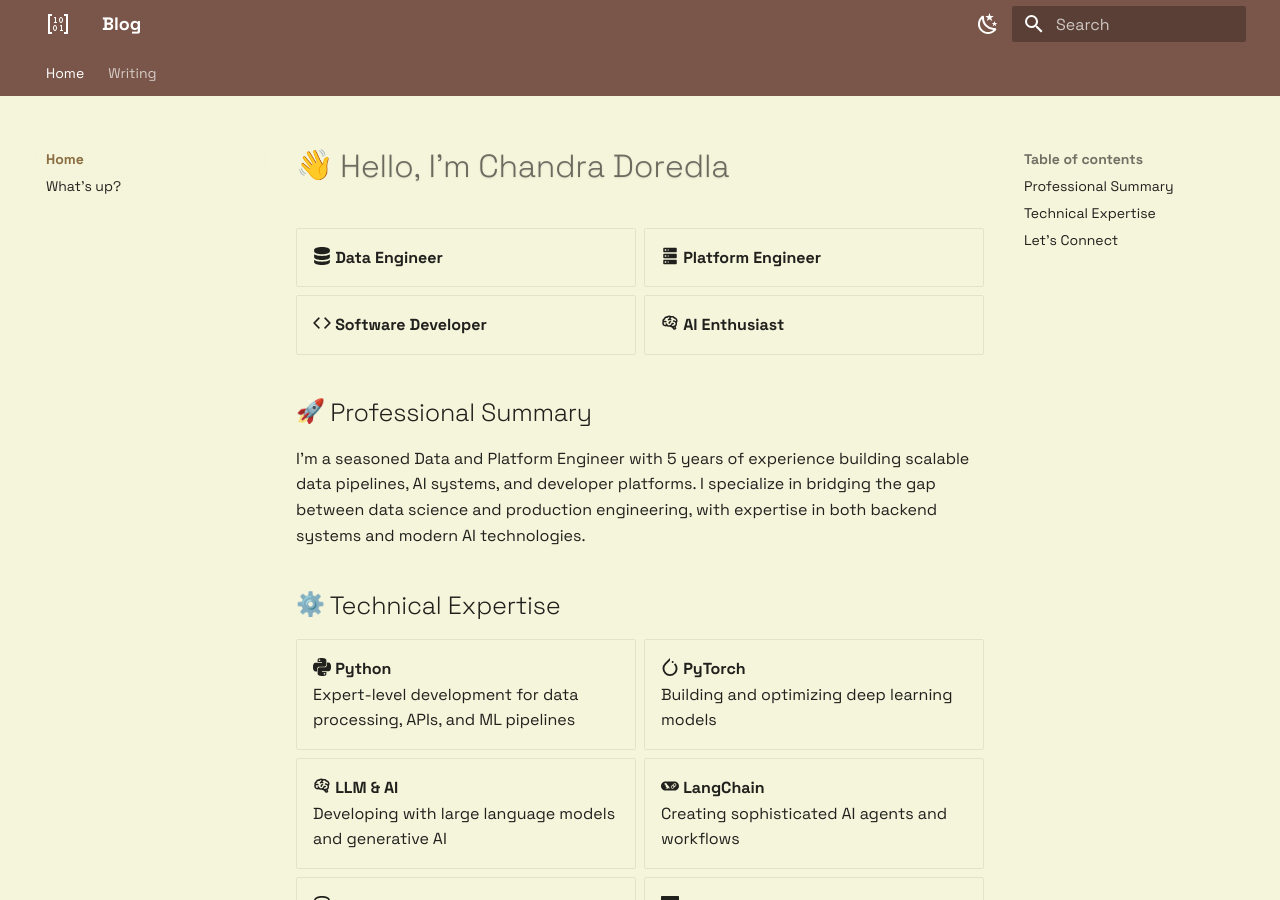
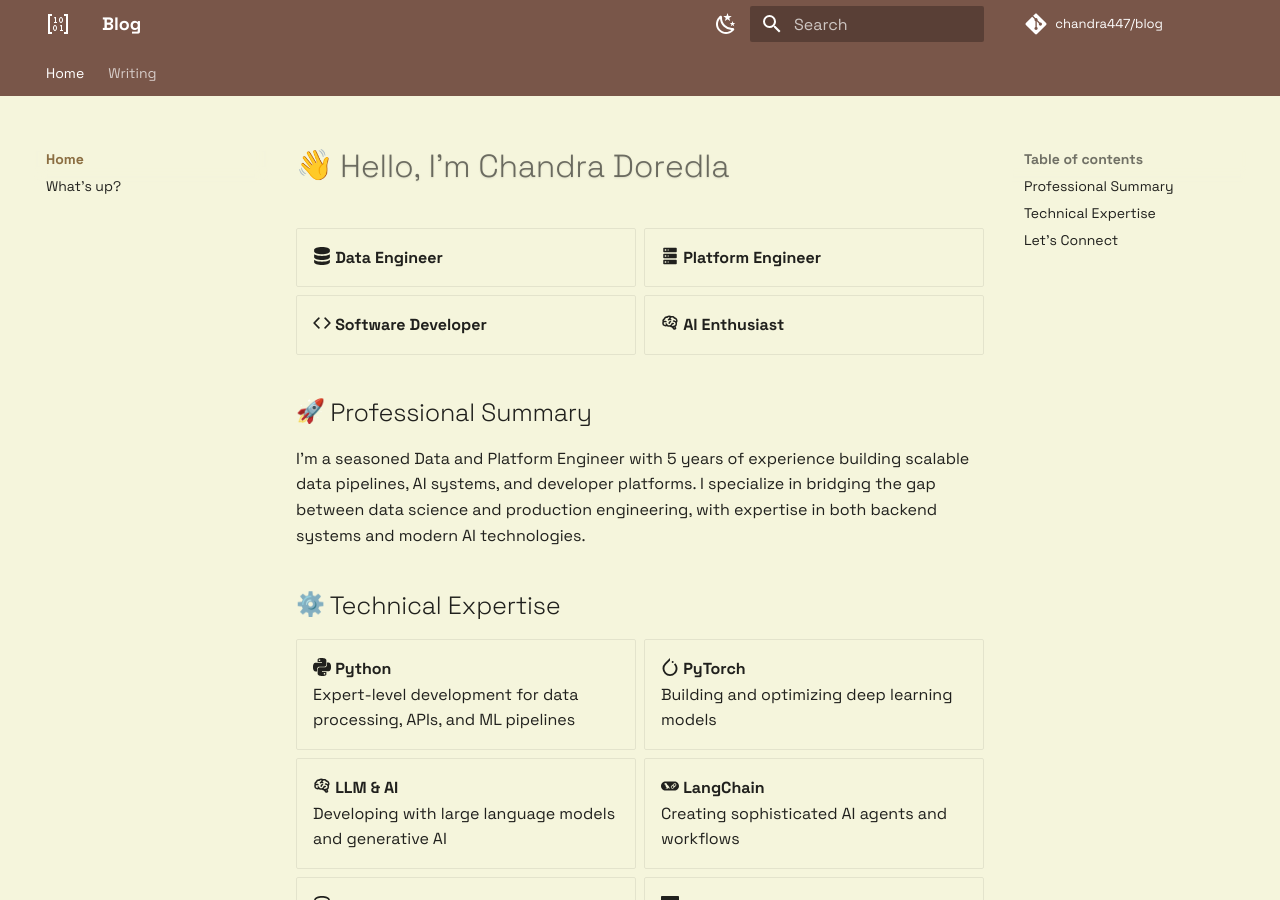
Before and after one commit to chandra447/blog, an MkDocs documentation site: the page built from docs/index.md, in a window 1280 px wide and 900 px high. Built offline with MkDocs 1.6.1 and Material for MkDocs 9.7.7, drawn with Linux system fonts in a browser that asks for light colours; nearby versions of some CDN libraries; emoji names are drawn with the system emoji font; comment, search, counter and statistics services are not loaded.

Commit message:
Add GitHub Actions workflow for deploying to GitHub Pages

```diff
--- a/mkdocs.yml
+++ b/mkdocs.yml
@@ -1,6 +1,9 @@
 site_name: Blog
 site_description: Thoughts, ideas, and discoveries
 site_author: Chandra Doredla
+site_url: https://chandra447.github.io/blog/
+repo_url: https://github.com/chandra447/blog
+repo_name: chandra447/blog
 nav:
   - Home:
     - Home: 'index.md'
--- /dev/null
+++ b/requirements.txt
@@ -0,0 +1,6 @@
+mkdocs>=1.5.0
+mkdocs-material>=9.5.0
+mkdocs-material-extensions>=1.3
+fontawesome_markdown>=0.2.6
+mkdocs-glightbox>=0.3.4
+pymdown-extensions>=10.0
```
Also changed, not shown: 1 other file.
